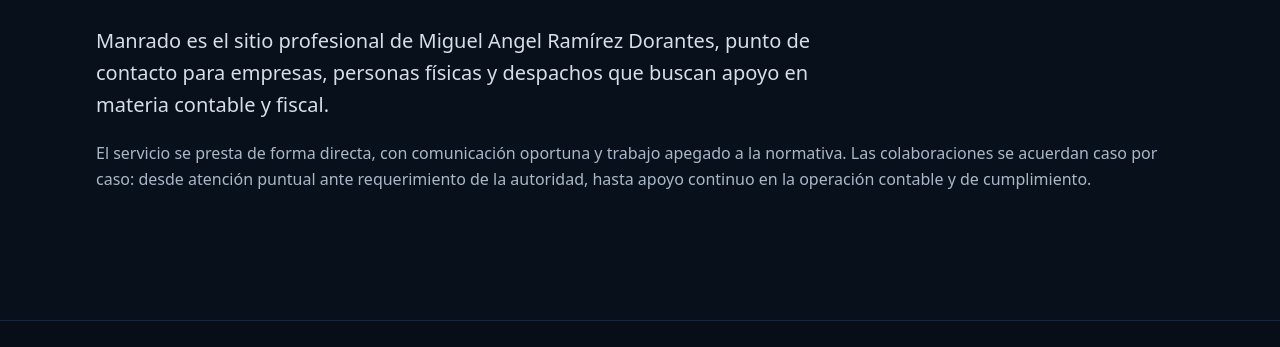
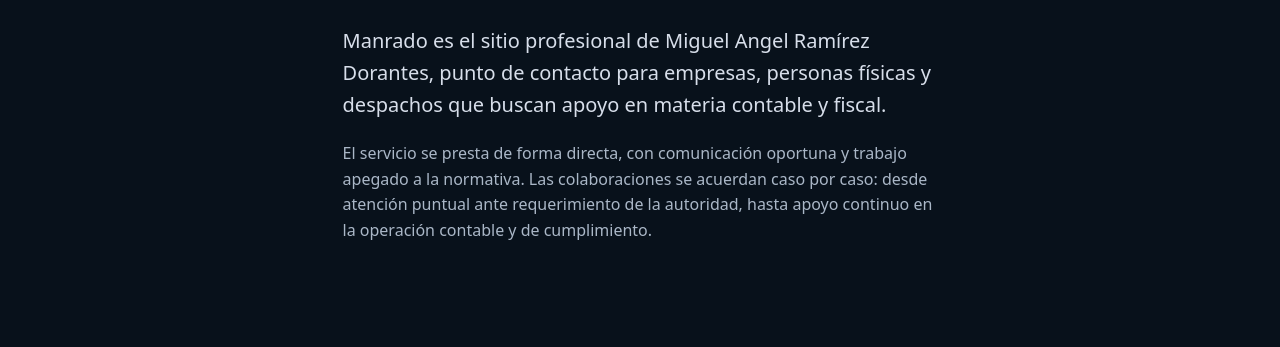
Before and after one commit to manrado/Clientes, a website with bundled scripts: page acerca-de-mi.html in a window 1280 px wide. Shown: the part 239-586 px from the top of the page. Built offline with nearby package versions, Linux system fonts and the light colour scheme.

Commit message:
Acerca de Manrado: columna de lectura 65ch centrada para equilibrar parrafos lead y muted

```diff
--- a/acerca-de-mi.html
+++ b/acerca-de-mi.html
@@ -58,7 +58,7 @@
           <h1 id="t-acerca" class="section-page-title">Acerca de Manrado</h1>
         </div>
 
-        <div class="mt-2">
+        <div class="mt-2 about-prose">
           <p class="lead">Manrado es el sitio profesional de Miguel Angel Ramírez Dorantes, punto de contacto para empresas, personas físicas y despachos que buscan apoyo en materia contable y fiscal.</p>
           <p class="muted mt-1">El servicio se presta de forma directa, con comunicación oportuna y trabajo apegado a la normativa. Las colaboraciones se acuerdan caso por caso: desde atención puntual ante requerimiento de la autoridad, hasta apoyo continuo en la operación contable y de cumplimiento.</p>
         </div>
--- a/assets/styles.css
+++ b/assets/styles.css
@@ -693,6 +693,18 @@
   color: var(--text-muted);
 }
 
+/* About — readable centered prose column */
+.about-prose {
+  max-width: 65ch;
+  margin-left: auto;
+  margin-right: auto;
+}
+
+.about-prose .lead,
+.about-prose p {
+  max-width: none;
+}
+
 /* ==================== GRID SYSTEM ==================== */
 .grid {
   display: grid;
--- a/service-worker.js
+++ b/service-worker.js
@@ -3,7 +3,7 @@
  * Estrategia: Network First con fallback a cache
  */
 
-const CACHE_NAME = 'manrado-v56';
+const CACHE_NAME = 'manrado-v57';
 const urlsToCache = [
   '/',
   '/servicios.html',
```
